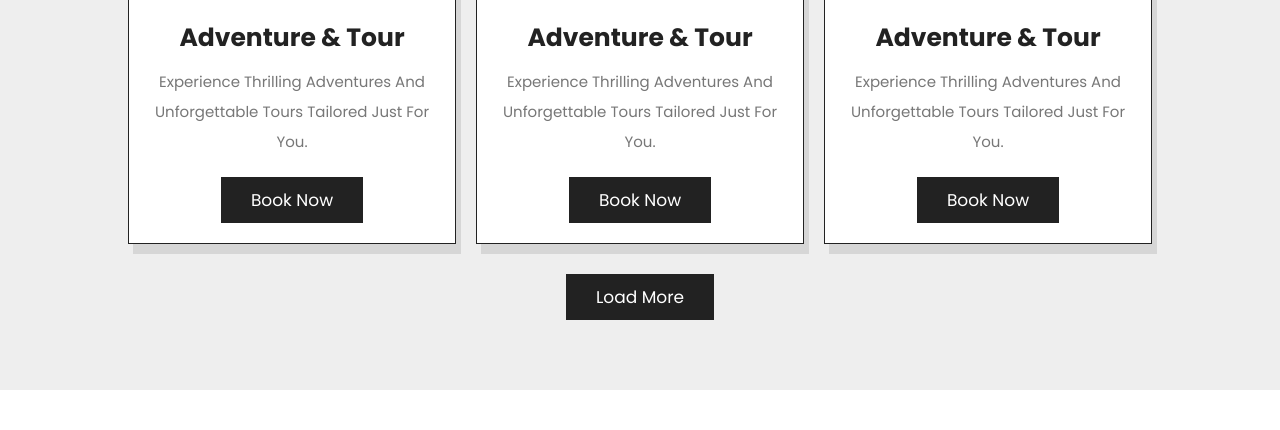
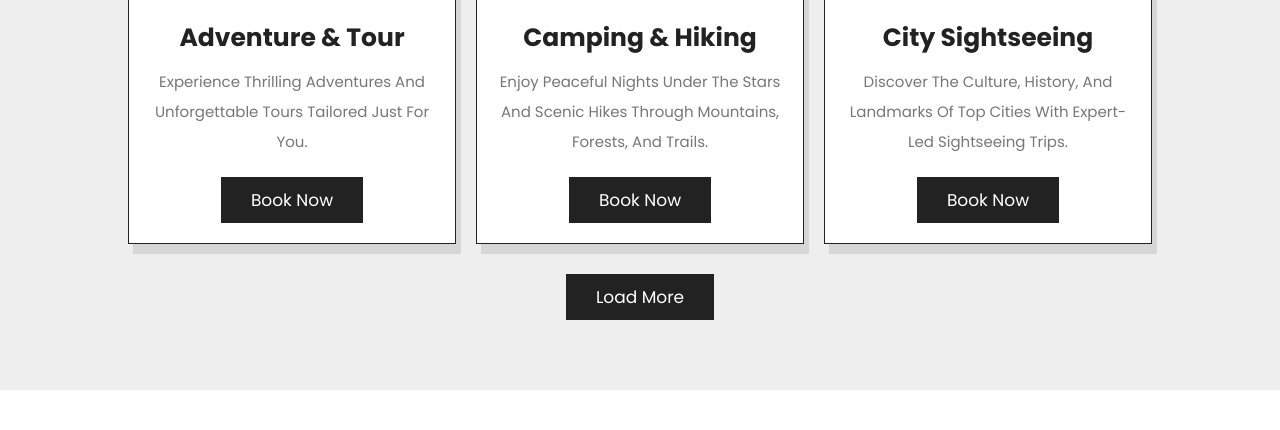
Before and after one commit to Nirosh-Edirisinghe/Tourism_Web, a PHP site: page /home.php in a window 1280 px wide. Shown: the part 2011-2441 px from the top of the page. Run offline with PHP 8.4, Linux system fonts and the light colour scheme.

Commit message:
chenge  packge page to service page

```diff
--- a/about.php
+++ b/about.php
@@ -30,7 +30,7 @@
       <nav class="navbar">
          <a href="home.php">Home</a>
          <a href="about.php">about</a>
-         <a href="package.php">packages</a>
+         <a href="services.php">services</a>
          <a href="contact.php">contact</a>
       </nav>
 
--- a/contact.php
+++ b/contact.php
@@ -26,7 +26,7 @@
       <nav class="navbar">
          <a href="home.php">Home</a>
          <a href="about.php">about</a>
-         <a href="package.php">packages</a>
+         <a href="services.php">services</a>
          <a href="contact.php">contact</a>
       </nav>
 
--- a/home.php
+++ b/home.php
@@ -24,7 +24,7 @@
       <nav class="navbar">
          <a href="home.php">Home</a>
          <a href="about.php">about</a>
-         <a href="package.php">packages</a>
+         <a href="services.php">services</a>
          <a href="contact.php">contact</a>
       </nav>
 
@@ -41,7 +41,7 @@
             <div class="content">
                <span>explore, discover,travel</span>
                <h3>travel arround the world</h3>
-               <a href="package.php" class="btn">discover more</a>
+               <a href="services.php" class="btn">discover more</a>
             </div>
          </div>
 
@@ -49,7 +49,7 @@
             <div class="content">
                <span>explore, discover,travel</span>
                <h3>discover the new place</h3>
-               <a href="package.php" class="btn">discover more</a>
+               <a href="services.php" class="btn">discover more</a>
             </div>
          </div>
 
@@ -57,7 +57,7 @@
             <div class="content">
                <span>explore, discover,travel</span>
                <h3>make your tour worthwhile</h3>
-               <a href="package.php" class="btn">discover more</a>
+               <a href="services.php" class="btn">discover more</a>
             </div>
          </div>
       </div>
@@ -128,22 +128,22 @@
 
          <div class="box">
             <div class="image">
-               <img src="images/adventure.jpg" alt="">
+               <img src="images/camp.jpg" alt="">
             </div>
             <div class="content">
-               <h3>adventure & tour</h3>
-               <p>Experience thrilling adventures and unforgettable tours tailored just for you.</p>
+               <h3>Camping & Hiking</h3>
+               <p>Enjoy peaceful nights under the stars and scenic hikes through mountains, forests, and trails.</p>
                <a href="book.php" class="btn">book now</a>
             </div>
          </div>
 
          <div class="box">
             <div class="image">
-               <img src="images/adventure.jpg" alt="">
+               <img src="images/city.jpg" alt="">
             </div>
             <div class="content">
-               <h3>adventure & tour</h3>
-               <p>Experience thrilling adventures and unforgettable tours tailored just for you.</p>
+               <h3>City Sightseeing</h3>
+               <p>Discover the culture, history, and landmarks of top cities with expert-led sightseeing trips.</p>
                <a href="book.php" class="btn">book now</a>
             </div>
          </div>
@@ -151,7 +151,7 @@
       </div>
 
       <div class="load-more">
-         <a href="package.php" class="btn">load more</a>
+         <a href="services.php" class="btn">load more</a>
       </div>
    </section>
 
--- a/package.php
+++ b/services.php
@@ -26,7 +26,7 @@
       <nav class="navbar">
          <a href="home.php">Home</a>
          <a href="about.php">about</a>
-         <a href="package.php">packages</a>
+         <a href="services.php">services</a>
          <a href="contact.php">contact</a>
       </nav>
 
```
